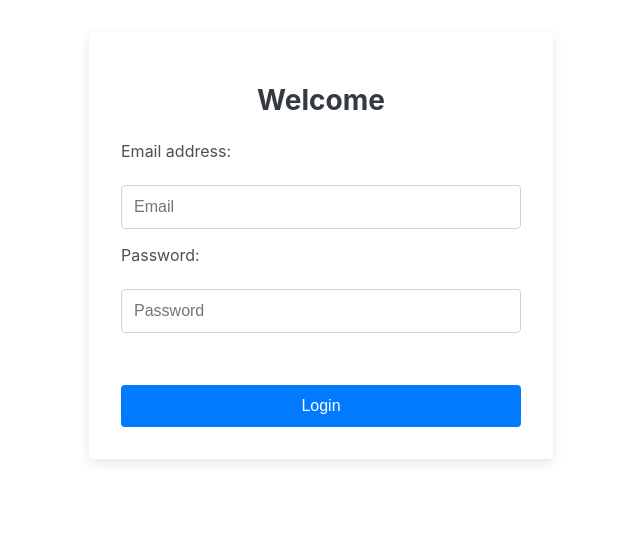
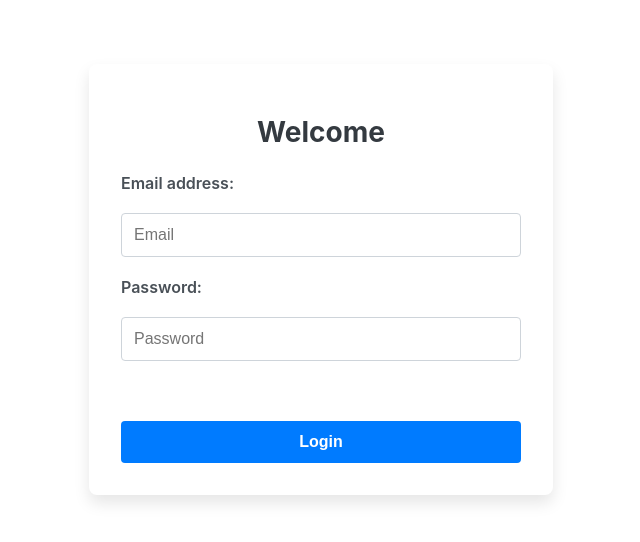
Before and after one commit to pamerq/zenith, a React (Create React App) app: page /login in a window 1280 px wide. Shown: the top 542 px of the page, without its empty margins (319-959 px from the left). Built offline with nearby package versions, Linux system fonts and the light colour scheme.

Commit message:
Private Routes and Style

```diff
--- a/src/App.tsx
+++ b/src/App.tsx
@@ -3,7 +3,9 @@ import { BrowserRouter as Router, Route, Routes, Navigate } from 'react-router-d
 import Tasks from './components/Tasks';
 import Login from './components/Login';
 import Welcome from './components/Welcome';
+import Profile from './components/Profile';
 import Navigation from './components/Navigation';
+import PrivateRoute from './components/PrivateRoute';
 
 
 const App: React.FC = () => {
@@ -12,6 +14,7 @@ const App: React.FC = () => {
       <Navigation />
       <Routes>
         <Route path="/login" element={<Login />} />
+        <Route path="/profile" element={<PrivateRoute element={<Profile />} />} /> {/* Protect Profile */}
         <Route path="/welcome" element={<Welcome />} />
         <Route path="/tasks" element={<Tasks />} />
         {/* Redirige a la página de login si intentan acceder a la raíz */}
--- a/src/components/Login.tsx
+++ b/src/components/Login.tsx
@@ -18,7 +18,7 @@ const Login: React.FC = () => {
       //console.log(response.data);
       if (response.data.token) {
         localStorage.setItem('token', response.data.token); // Save token
-        navigate('/welcome'); // Redirige a la página de bienvenida
+        navigate('/profile'); // Redirige a la página de bienvenida
       } else {
         setError('Login failed');
       }
--- a/src/components/Navigation.tsx
+++ b/src/components/Navigation.tsx
@@ -12,9 +12,10 @@ const Navigation: React.FC = () => {
         <nav className={styles.navbar}>
         	<div className={styles.logo}>Zenith</div>
         	<div className={styles.menu}>
-        		<Link to="/" className={styles.menuItem}>Home</Link><br />
-          		<Link to="/tasks" className={styles.menuItem}>Tasks</Link><br />
-          		<Link to="/login" className={styles.menuItem}>Login</Link>
+        		<Link to="/welcome" className={styles.menuItem}>Home</Link><br />
+            <Link to="/profile" className={styles.menuItem}>Profile</Link><br />
+          	<Link to="/tasks" className={styles.menuItem}>Tasks</Link><br />
+          	<Link to="/login" className={styles.menuItem}>Sign Out</Link>
         	</div>
         </nav>
       )}
--- /dev/null
+++ b/src/components/PrivateRoute.tsx
@@ -0,0 +1,14 @@
+import React from 'react';
+import { Route, Navigate } from 'react-router-dom';
+
+interface PrivateRouteProps {
+  element: JSX.Element;
+}
+
+const PrivateRoute: React.FC<PrivateRouteProps> = ({ element }) => {
+  const isAuthenticated = Boolean(localStorage.getItem('token')); // Check if token exists
+
+  return isAuthenticated ? element : <Navigate to="/login" replace/>;
+};
+
+export default PrivateRoute;
--- /dev/null
+++ b/src/components/Profile.tsx
@@ -0,0 +1,12 @@
+import React from 'react';
+
+const Profile: React.FC = () => {
+  return (
+    <div>
+      <h1>Profile</h1>
+      <p>Aca debe Aparecer los datos</p>
+    </div>
+  );
+};
+
+export default Profile;
--- a/src/styles/Login.module.scss
+++ b/src/styles/Login.module.scss
@@ -1,30 +1,41 @@
+// Variables
+$background-color: #f8f9fa;
+$form-background: #ffffff;
+$primary-color: #007bff;
+$hover-color: #0056b3;
+$text-color: #343a40;
+$error-color: #dc3545;
 
+// Main container
 .loginContainer {
   max-width: 400px;
-  margin: 2rem auto;
+  margin: 4rem auto;
   padding: 2rem;
-  background-color: #ffffff;
-  border-radius: 0.25rem;
-  box-shadow: 0 0.25rem 0.75rem rgba(0, 0, 0, 0.1);
+  background-color: $form-background;
+  border-radius: 0.5rem;
+  box-shadow: 0 0.5rem 1rem rgba(0, 0, 0, 0.1);
+  text-align: center;
 }
 
+// Login title
 .loginTitle {
-  text-align: center;
+  font-size: 1.75rem;
   margin-bottom: 1.5rem;
-  font-size: 1.75rem;
-  color: #343a40;
+  color: $text-color;
+  font-weight: bold;
 }
 
+// Form
 .loginForm {
-
   display: flex;
   flex-direction: column;
-  gap: 1rem;
+  gap: 1.25rem;
 
   label {
-  	font-size: 1rem;
-  	margin-bottom: 0.5rem;
-  	color: #495057;
+    font-size: 1rem;
+    color: #495057;
+    font-weight: 600;
+    text-align: left;
   }
 
   input {
@@ -32,32 +43,38 @@
     border: 1px solid #ced4da;
     border-radius: 0.25rem;
     font-size: 1rem;
+    transition: border-color 0.3s, box-shadow 0.3s;
 
     &:focus {
-      border-color: #007bff;
+      border-color: $primary-color;
+      box-shadow: 0 0 8px rgba(0, 123, 255, 0.3);
       outline: none;
     }
   }
 
   button {
     padding: 0.75rem;
-    background-color: #007bff;
+    background-color: $primary-color;
     color: #ffffff;
     border: none;
     border-radius: 0.25rem;
-  	font-size: 1rem;
-  	cursor: pointer;
-  	transition: background-color 0.3s ease;
+    font-size: 1rem;
+    font-weight: bold;
+    cursor: pointer;
+    transition: background-color 0.3s ease, transform 0.1s;
 
     &:hover {
-      background-color: #0056b3;
+      background-color: $hover-color;
+      transform: scale(1.02);
     }
   }
 }
 
+// Error message
 .errorMessage {
   margin-top: 1rem;
-  color: #dc3545;
+  color: $error-color;
   font-size: 1rem;
+  font-weight: bold;
   text-align: center;
 }
--- a/src/styles/Navigation.module.scss
+++ b/src/styles/Navigation.module.scss
@@ -8,7 +8,7 @@
   display: flex;
   justify-content: space-between; /* Space between logo and menu */
   align-items: center; /* Vertical alignment of elements */
-  background-color: #333;          // Color de fondo del menú
+  background-color: #2A3E5C;          // Color de fondo del menú
   padding: 20px 20px;
 }
 
```
